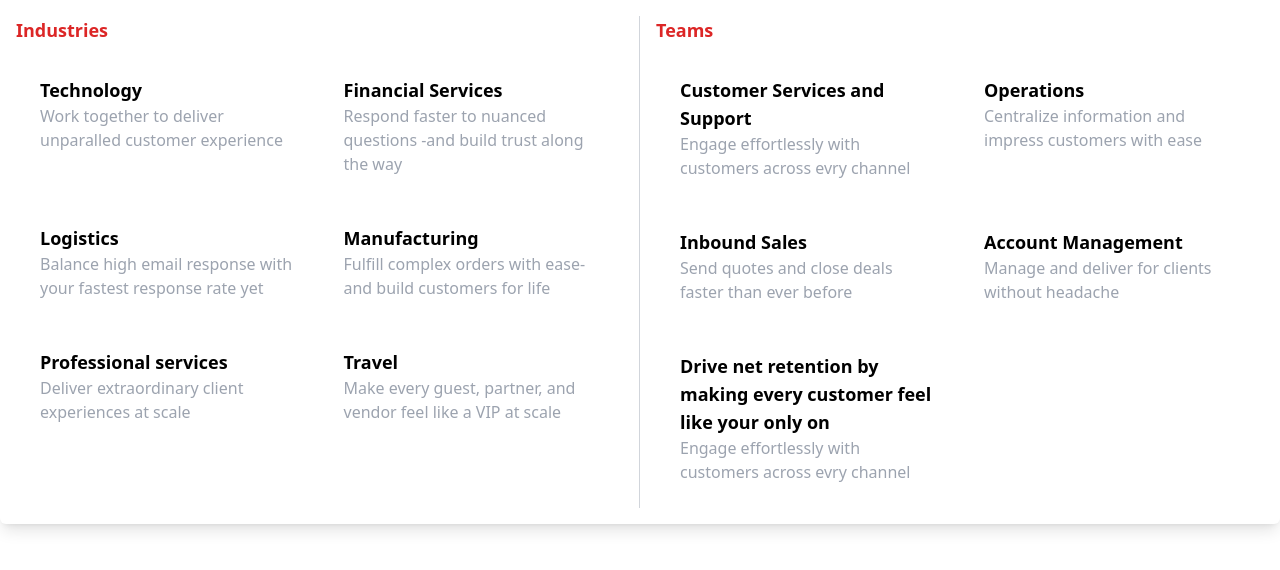
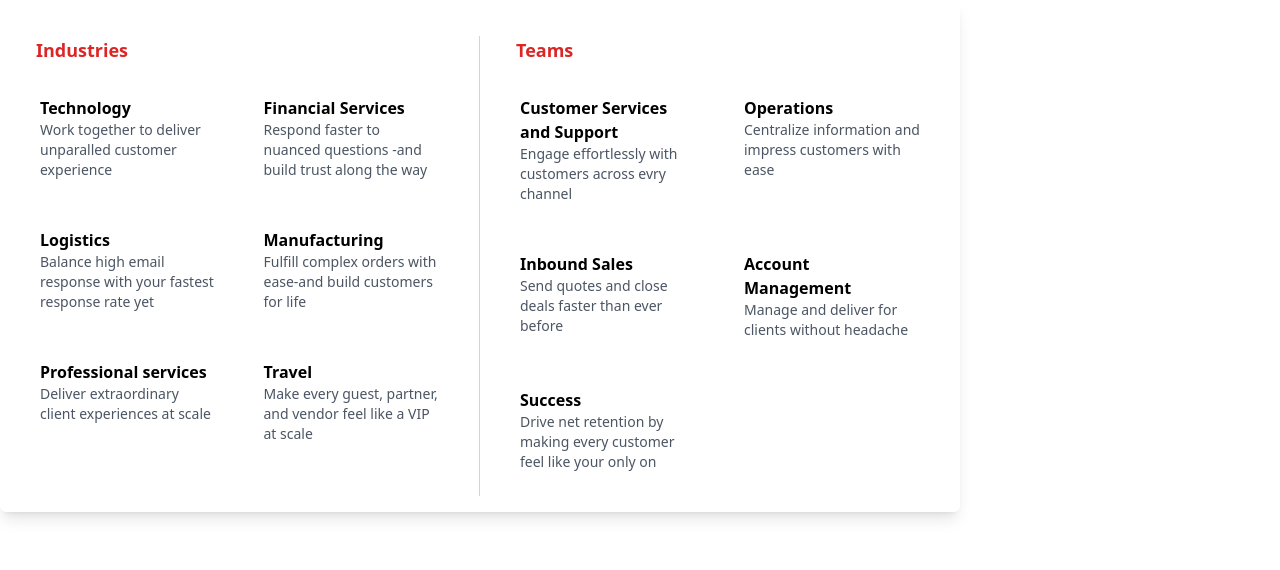
Before and after one commit to Lupleg/Interns-Build, a React (Create React App) app: page / in a window 1280 px wide. Shown: the top 570 px of the page. Built offline with nearby package versions, Linux system fonts and the light colour scheme.

Commit message:
Did the final customizations of my solutions component

```diff
--- a/src/components/nav/Solutions.jsx
+++ b/src/components/nav/Solutions.jsx
@@ -14,91 +14,148 @@ const Solutions = () => {
 
 
        return (
-              <div className={`absolute ${isHovered ? 'block' : ''} bg-white p-4 shadow-lg rounded-md`} onMouseEnter={handleMouseEnter} onMouseLeave={handleMouseLeave}>
-                     <div className='flex'>
+         <div
+           className={`absolute w-3/4 ${isHovered ? "block" : " "} bg-white p-4 shadow-lg rounded-md`}
+           onMouseEnter={handleMouseEnter}
+           onMouseLeave={handleMouseLeave}
+         >
+           <div className='flex pt-5'>
              <div className='w-1/2 pr-4 border-r border-gray-300'>
-                                   <h2 className='text-lg text-red-600 font-semibold mb-2'>Industries</h2>
+               <h2 className='pl-5 text-lg text-red-600 font-semibold mb-2'>
+                 Industries
+               </h2>
                <div className='flex flex-wrap'>
                  <div className='w-full sm:w-1/2 md:w-1/2 p-2'>
-                                                 <div className='hover:shadow-md p-4 pb-4 bg-white rounded-md'>
-                                                        <h2 className='text-lg font-semibold'><a href="#">Technology</a></h2>
-                                                        <p className='text-gray-400'>Work together to deliver unparalled customer experience</p>
+                   <div className='hover:bg-gray-100 p-4 pb-4 bg-white rounded-md'>
+                     <h2 className='text-base font-semibold'>
+                       <a href='#'>Technology</a>
+                     </h2>
+                     <p className='text-gray-600 text-sm'>
+                       Work together to deliver unparalled customer experience
+                     </p>
                    </div>
                  </div>
 
                  <div className='w-full sm:w-1/2 md:w-1/2 p-2'>
-                                                 <div className='hover:shadow-md p-4 pb-4 bg-white rounded-md'>
-                                                        <h2 className='text-lg font-semibold'><a href="#">Financial Services</a></h2>
-                                                        <p className='text-gray-400'>Respond faster to nuanced questions -and build trust along the way</p>
+                   <div className='hover:bg-gray-100 p-4 pb-4 bg-white rounded-md'>
+                     <h2 className='text-base font-semibold'>
+                       <a href='#'>Financial Services</a>
+                     </h2>
+                     <p className='text-gray-600 text-sm'>
+                       Respond faster to nuanced questions -and build trust
+                       along the way
+                     </p>
                    </div>
                  </div>
 
                  <div className='w-full sm:w-1/2 md:w-1/2 p-2'>
-                                                 <div className='hover:shadow-md p-4 pb-4 bg-white rounded-md'>
-                                                        <h2 className='text-lg font-semibold'><a href="#">Logistics</a></h2>
-                                                        <p className='text-gray-400'>Balance high email response with your fastest response rate yet</p>
+                   <div className='hover:bg-gray-100 p-4 pb-4 bg-white rounded-md'>
+                     <h2 className='text-base font-semibold'>
+                       <a href='#'>Logistics</a>
+                     </h2>
+                     <p className='text-gray-600 text-sm'>
+                       Balance high email response with your fastest response
+                       rate yet
+                     </p>
                    </div>
                  </div>
                  <div className='w-full sm:w-1/2 md:w-1/2 p-2'>
-                                                 <div className='hover:shadow-md p-4 pb-4 bg-white rounded-md'>
-                                                        <h2 className='text-lg font-semibold'><a href="#">Manufacturing</a></h2>
-                                                        <p className='text-gray-400'>Fulfill complex orders with ease-and build customers for life</p>
+                   <div className='hover:bg-gray-100 p-4 pb-4 bg-white rounded-md'>
+                     <h2 className='text-base font-semibold'>
+                       <a href='#'>Manufacturing</a>
+                     </h2>
+                     <p className='text-gray-600 text-sm'>
+                       Fulfill complex orders with ease-and build customers for
+                       life
+                     </p>
                    </div>
                  </div>
                  <div className='w-full sm:w-1/2 md:w-1/2 p-2'>
-                                                 <div className='hover:shadow-md p-4 pb-4 bg-white rounded-md'>
-                                                        <h2 className='text-lg font-semibold'><a href="#">Professional services</a></h2>
-                                                        <p className='text-gray-400'>Deliver extraordinary client experiences at scale</p>
+                   <div className='hover:bg-gray-100 p-4 pb-4 bg-white rounded-md'>
+                     <h2 className='text-base font-semibold'>
+                       <a href='#'>Professional services</a>
+                     </h2>
+                     <p className='text-gray-600 text-sm'>
+                       Deliver extraordinary client experiences at scale
+                     </p>
                    </div>
                  </div>
                  <div className='w-full sm:w-1/2 md:w-1/2 p-2'>
-                                                 <div className='hover:shadow-md p-4 pb-4 bg-white rounded-md'>
-                                                        <h2 className='text-lg font-semibold'><a href="#">Travel</a></h2>
-                                                        <p className='text-gray-400'>Make every guest, partner, and vendor feel like a VIP at scale</p>
+                   <div className='hover:bg-gray-100 p-4 pb-4 bg-white rounded-md'>
+                     <h2 className='text-base font-semibold'>
+                       <a href='#'>Travel</a>
+                     </h2>
+                     <p className='text-gray-600 text-sm'>
+                       Make every guest, partner, and vendor feel like a VIP at
+                       scale
+                     </p>
                    </div>
                  </div>
                </div>
              </div>
 
              <div className='w-1/2 pl-4'>
-                                   <h2 className='text-lg text-red-600 font-semibold mb-2'>Teams</h2>
+               <h2 className='pl-5 text-lg text-red-600 font-semibold mb-2'>
+                 Teams
+               </h2>
                <div className='flex flex-wrap'>
                  <div className='w-full sm:w-1/2 md:w-1/2 p-2'>
-                                                 <div className='hover:shadow-md p-4 bg-white rounded-md'>
-                                                        <h2 className='text-lg font-semibold'><a href="#">Customer Services and Support</a></h2>
-                                                        <p className='text-gray-400'>Engage effortlessly with customers across evry channel</p>
+                   <div className='hover:bg-gray-100 p-4 bg-white rounded-md'>
+                     <h2 className='text-base font-semibold'>
+                       <a href='#'>Customer Services and Support</a>
+                     </h2>
+                     <p className='text-gray-600 text-sm'>
+                       Engage effortlessly with customers across evry channel
+                     </p>
                    </div>
                  </div>
 
                  <div className='w-full sm:w-1/2 md:w-1/2 p-2'>
-                                                 <div className='hover:shadow-md p-4 bg-white rounded-md'>
-                                                        <h2 className='text-lg font-semibold'><a href="#">Operations</a></h2>
-                                                        <p className='text-gray-400'>Centralize information and impress customers with ease</p>
+                   <div className='hover:bg-gray-100 p-4 bg-white rounded-md'>
+                     <h2 className='text-base font-semibold'>
+                       <a href='#'>Operations</a>
+                     </h2>
+                     <p className='text-gray-600 text-sm'>
+                       Centralize information and impress customers with ease
+                     </p>
                    </div>
                  </div>
                  <div className='w-full sm:w-1/2 md:w-1/2 p-2'>
-                                                 <div className='hover:shadow-md p-4 bg-white rounded-md'>
-                                                        <h2 className='text-lg font-semibold'><a href="#">Inbound Sales</a></h2>
-                                                        <p className='text-gray-400'>Send quotes and close deals faster than ever before</p>
+                   <div className='hover:bg-gray-100 p-4 bg-white rounded-md'>
+                     <h2 className='text-base font-semibold'>
+                       <a href='#'>Inbound Sales</a>
+                     </h2>
+                     <p className='text-gray-600 text-sm'>
+                       Send quotes and close deals faster than ever before
+                     </p>
                    </div>
                  </div>
                  <div className='w-full sm:w-1/2 md:w-1/2 p-2'>
-                                                 <div className='hover:shadow-md p-4 bg-white rounded-md'>
-                                                        <h2 className='text-lg font-semibold'><a href="#">Account Management</a></h2>
-                                                        <p className='text-gray-400'>Manage and deliver for clients without headache</p>
+                   <div className='hover:bg-gray-100 p-4 bg-white rounded-md'>
+                     <h2 className='text-base font-semibold'>
+                       <a href='#'>Account Management</a>
+                     </h2>
+                     <p className='text-gray-600 text-sm'>
+                       Manage and deliver for clients without headache
+                     </p>
                    </div>
                  </div>
                  <div className='w-full sm:w-1/2 md:w-1/2 p-2'>
-                                                 <div className='hover:shadow-md p-4 bg-white rounded-md'>
-                                                        <h2 className='text-lg font-semibold'><a href="#">Drive net retention by making every customer feel like your only on</a></h2>
-                                                        <p className='text-gray-400'>Engage effortlessly with customers across evry channel</p>
+                   <div className='hover:bg-gray-100 p-4 bg-white rounded-md'>
+                     <h2 className='text-base font-semibold'>
+                       <a href='#'>Success</a>
+                     </h2>
+                     <p className='text-gray-600 text-sm'>
+                       Drive net retention by making every customer feel like
+                       your only on
+                     </p>
                    </div>
                  </div>
                </div>
              </div>
            </div>
          </div>
-       )
+       );
 }
 
 export default Solutions
```
Lines whose indentation alone changed are shown as unchanged.
